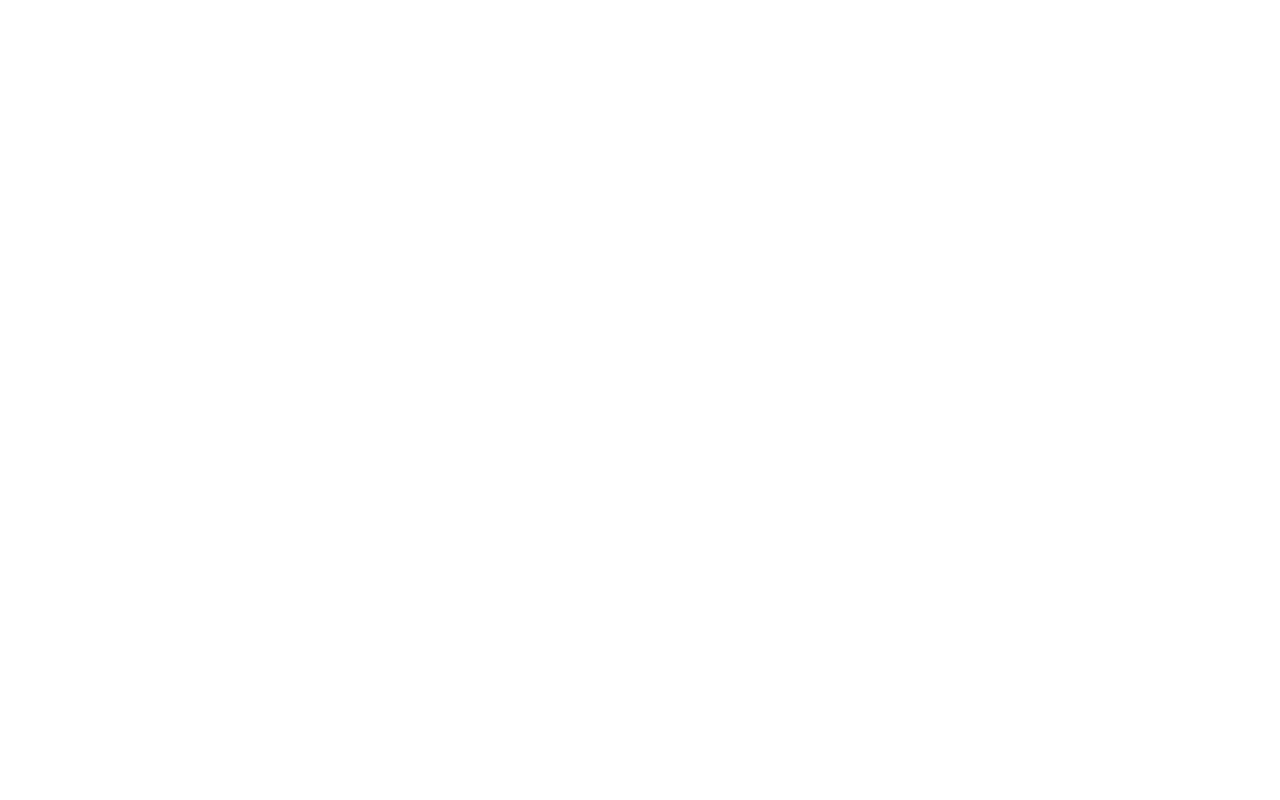
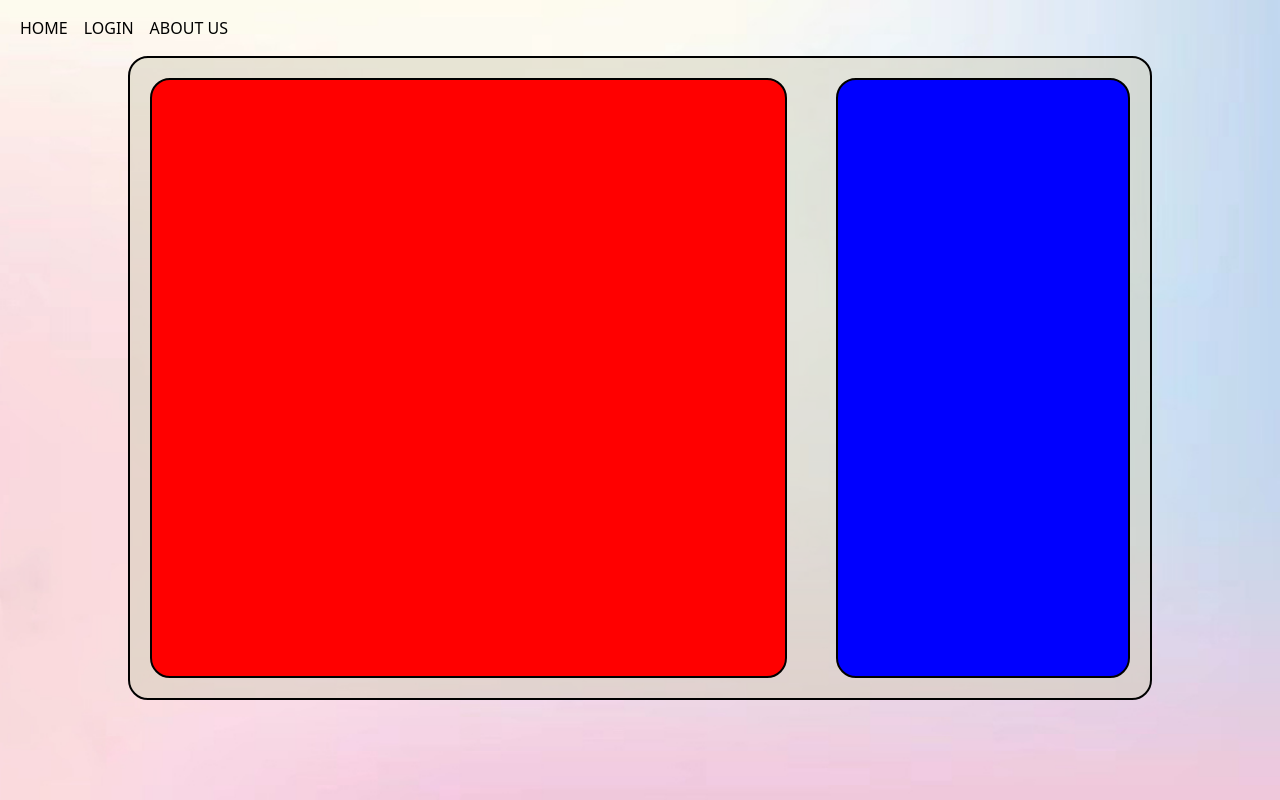
Before and after one commit to rz871256465/ca4, a website: page public/about.html in a window 1280 px wide. Drawn offline with nearby package versions, Linux system fonts and the light colour scheme.

Commit message:
add aboutapge and css

```diff
--- a/public/about.html
+++ b/public/about.html
@@ -0,0 +1,38 @@
+<!DOCTYPE html>
+<html lang="en">
+    <head>
+        <meta charset="utf-8">
+        <meta http-equiv="X-UA-Compatible" content="IE=edge">
+        <title>aboutpage</title>
+        <meta name="viewport" content="width=device-width, initial-scale=1">
+        <link href="https://cdn.jsdelivr.net/npm/bootstrap@5.3.1/dist/css/bootstrap.min.css" rel="stylesheet">
+        <script src="https://cdn.jsdelivr.net/npm/bootstrap@5.3.1/dist/js/bootstrap.bundle.min.js"></script>
+        <link rel="stylesheet" href="css/about.css">
+    </head>
+    <body style="background-image: url('/img/blackground.jpg');">
+
+    <nav class="navbar navbar-expand-sm bg-light">
+            <div class="container-fluid">
+                <ul class="navbar-nav">
+                <li class="nav-item">
+                    <a class="nav-link" href="/">HOME</a>
+                </li>
+                <li class="nav-item">
+                    <a class="nav-link" href="/login.html">LOGIN</a>
+                </li>
+                <li class="nav-item">
+                    <a class="nav-link" href="/about.html">ABOUT US</a>
+                </li>
+                </ul>
+            </div>
+        </nav>
+
+       <div class="centerbox">
+        <div class="rightbox"></div>
+        <div class="leftbox"></div>
+       </div>
+
+
+
+    </body>
+</html>
--- /dev/null
+++ b/public/css/about.css
@@ -0,0 +1,45 @@
+body {
+      background-repeat: no-repeat;
+      background-size: 100% 100%;
+      background-attachment: fixed;
+      display: flex;
+      flex-direction: column;
+      height: 100vh;
+      margin: 0;
+    }
+
+    .navbar {
+      margin: 0;
+      background-color: transparent !important;
+    }
+
+    .navbar-nav .nav-link {
+      color: black !important;
+    }
+
+    .centerbox {
+    width: 80%;
+    margin: 0 auto; /* 居中 */
+    border: 2px solid #000; /* 黑色边框 */
+    border-radius: 20px; /* 圆角 20px */
+    background-color: rgba(210, 205, 184, 0.5); /* 半透明背景，透明度可自行调整 */
+    padding: 20px; /* 可根据需要调整内边距 */
+    display: flex; /* 让 rightbox 和 leftbox 并排显示 */
+    justify-content: space-between; /* 在 centerbox 内部平均分布 */
+}
+
+    .rightbox, .leftbox {
+    height: 600px; /* 高度 600px */
+    border: 2px solid #000; /* 黑色边框 */
+    border-radius: 20px; /* 圆角 20px */
+}
+
+    .rightbox {
+        width: 65%; /* 红色的rightbox占65% */
+        background-color: red; /* 红色背景 */
+    }
+
+    .leftbox {
+        width: 30%; /* 蓝色的leftbox占25% */
+        background-color: blue; /* 蓝色背景 */
+    }
```
Also changed, not shown: public/index.html (+1 -4 lines), public/login.html (+1 -4 lines).
